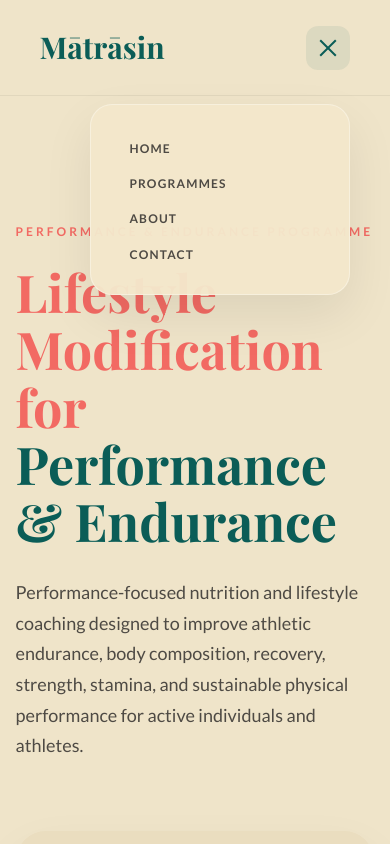
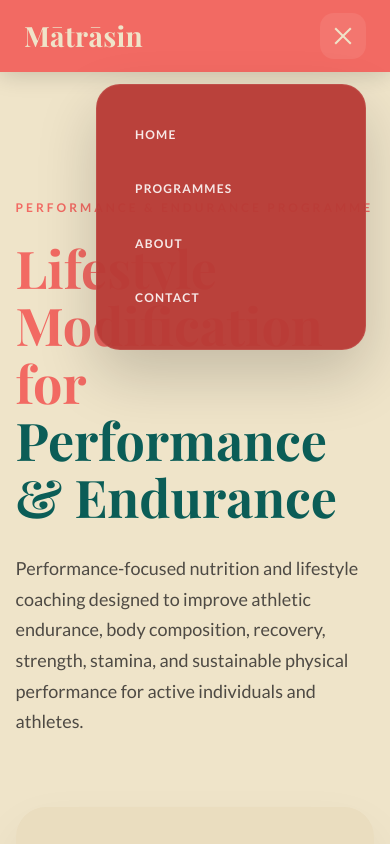
Before and after one commit to bipin-2005/Matrasin, a plain HTML site: page frontend/performance.html in a window 390 px wide. Both pictures are taken after a click on the element 328 px from the left and 47 px from the top of the page. Shown: the top 844 px of the page. Drawn offline with nearby package versions, Linux system fonts and the light colour scheme.

Commit message:
Updated navbar design

```diff
--- a/frontend/performance.html
+++ b/frontend/performance.html
@@ -60,73 +60,150 @@
       margin:auto;
     }
 
-/* NAVBAR */
+/* ═════════════════ NAVBAR ═════════════════ */
 
 nav{
   position:sticky;
   top:0;
-  z-index:999;
-  background:rgba(239,228,201,.92);
+  z-index:1000;
+
+  width:100%;
+  height:72px;
+
+  background:var(--forest);
+
+  box-shadow:0 2px 24px rgba(0,0,0,.18);
+
   backdrop-filter:blur(10px);
-  border-bottom:1px solid rgba(0,0,0,.06);
-  padding:22px 0;
 }
 
+/* NAV WRAP */
+
 .nav-wrap{
+  width:100%;
+  max-width:1440px;
+
+  height:100%;
+
+  margin:0 auto;
+
+  padding:0 60px;
+
   display:flex;
   justify-content:space-between;
   align-items:center;
+
   position:relative;
 }
 
+/* LOGO */
+
 .logo{
   font-family:var(--ff-head);
-  font-size:30px;
-  color:var(--gold);
+
+  font-size:28px;
   font-weight:700;
+
+  color:var(--cream);
+
+  line-height:1;
+
+  letter-spacing:.3px;
 }
+
+/* NAV LINKS */
 
 .nav-links{
   display:flex;
-  gap:32px;
+  align-items:center;
+
+  gap:34px;
+
   list-style:none;
+
+  height:100%;
+}
+
+.nav-links li{
+  height:100%;
+
+  display:flex;
+  align-items:center;
 }
 
 .nav-links a{
-  font-size:14px;
+  display:flex;
+  align-items:center;
+
+  height:100%;
+
+  position:relative;
+
+  font-size:11px;
   font-weight:700;
-  color:var(--mid);
-  transition:var(--ease);
+
+  letter-spacing:1.6px;
+  text-transform:uppercase;
+
+  color:rgba(255,255,255,.82);
+
+  transition:
+    color .3s ease,
+    transform .3s ease;
 }
 
+/* HOVER */
+
 .nav-links a:hover{
-  color:var(--forest);
+  color:var(--cream);
+
+  transform:translateY(-1px);
 }
 
-/* HAMBURGER BUTTON */
+/* UNDERLINE EFFECT */
+
+.nav-links a::after{
+  content:"";
+
+  position:absolute;
+
+  left:0;
+  bottom:20px;
+
+  width:0%;
+  height:2px;
+
+  background:var(--gold-pale);
+
+  transition:width .3s ease;
+}
+
+.nav-links a:hover::after{
+  width:100%;
+}
+
+/* HAMBURGER */
 
 .menu-toggle{
   display:none;
 
-  width:44px;
-  height:44px;
+  width:46px;
+  height:46px;
 
-  border-radius:12px;
+  border-radius:14px;
 
   align-items:center;
   justify-content:center;
 
   cursor:pointer;
 
-  background:rgba(11,93,87,.08);
+  background:rgba(255,255,255,.08);
 
   transition:var(--ease);
-
-  flex-shrink:0;
 }
 
 .menu-toggle:hover{
-  background:rgba(11,93,87,.14);
+  background:rgba(255,255,255,.14);
 }
 
 /* HAMBURGER LINES */
@@ -137,7 +214,7 @@ nav{
   width:22px;
   height:2px;
 
-  background:var(--gold);
+  background:var(--cream);
 
   display:block;
 
@@ -147,13 +224,14 @@ nav{
 .menu-toggle span::before,
 .menu-toggle span::after{
   content:"";
+
   position:absolute;
   left:0;
 
   width:22px;
   height:2px;
 
-  background:var(--gold);
+  background:var(--cream);
 
   transition:var(--ease);
 }
@@ -186,14 +264,6 @@ nav{
 
 @media(max-width:992px){
 
-  body.menu-open{
-    overflow:hidden;
-  }
-
-  nav{
-    overflow:visible;
-  }
-
   .menu-toggle{
     display:flex;
   }
@@ -205,31 +275,28 @@ nav{
   .nav-links{
     position:absolute;
 
-    top:82px;
+    top:84px;
     right:24px;
 
-    width:260px;
+    width:270px;
 
-    display:flex;
+    background:rgba(184,59,54,.96);
+
+    backdrop-filter:blur(18px);
+
+    border:1px solid rgba(255,255,255,.08);
+
+    border-radius:24px;
+
+    padding:26px 22px;
+
     flex-direction:column;
     align-items:flex-start;
 
-    height:auto;
-
-    padding:28px 22px;
-
-    gap:8px;
-
-    background:rgba(243,232,203,.96);
-
-    backdrop-filter:blur(16px);
-
-    border:1px solid rgba(255,255,255,.35);
-
-    border-radius:22px;
+    gap:6px;
 
     box-shadow:
-      0 20px 50px rgba(0,0,0,.08);
+      0 25px 60px rgba(0,0,0,.18);
 
     opacity:0;
     visibility:hidden;
@@ -240,6 +307,8 @@ nav{
       scale(.98);
 
     transition:all .35s ease;
+
+    height:auto;
   }
 
   .nav-links.active{
@@ -254,6 +323,7 @@ nav{
 
   .nav-links li{
     width:100%;
+    height:auto;
   }
 
   .nav-links a{
@@ -261,38 +331,29 @@ nav{
 
     padding:14px 16px;
 
-    border-radius:12px;
+    border-radius:14px;
 
     font-size:12px;
+
     letter-spacing:1.2px;
+
+    color:rgba(255,255,255,.88);
+  }
+
+  .nav-links a::after{
+    display:none;
   }
 
   .nav-links a:hover{
-    background:rgba(11,93,87,.08);
+    background:rgba(255,255,255,.08);
+
+    transform:none;
   }
 
-  .hero-grid,
-  .stage-grid,
-  .plans-grid{
-    grid-template-columns:1fr;
+  nav{
+    overflow:visible;
   }
 
-  .hero{
-    padding:80px 0;
-  }
-
-  .hero h1{
-    font-size:44px;
-    line-height:1.15;
-  }
-
-  .section-head h2{
-    font-size:40px;
-  }
-
-  .featured{
-    transform:none;
-  }
 }
     /* HERO */
 
```
